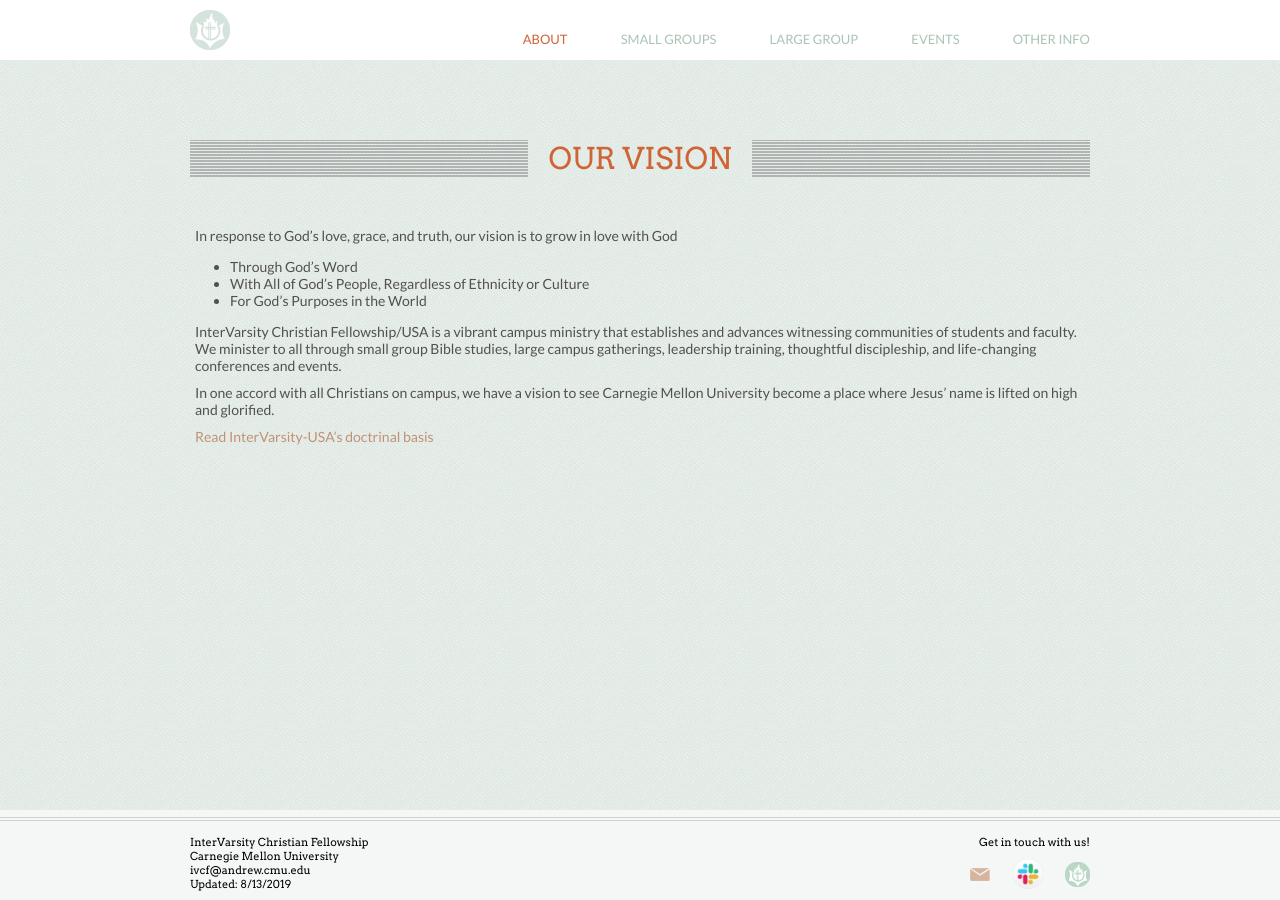
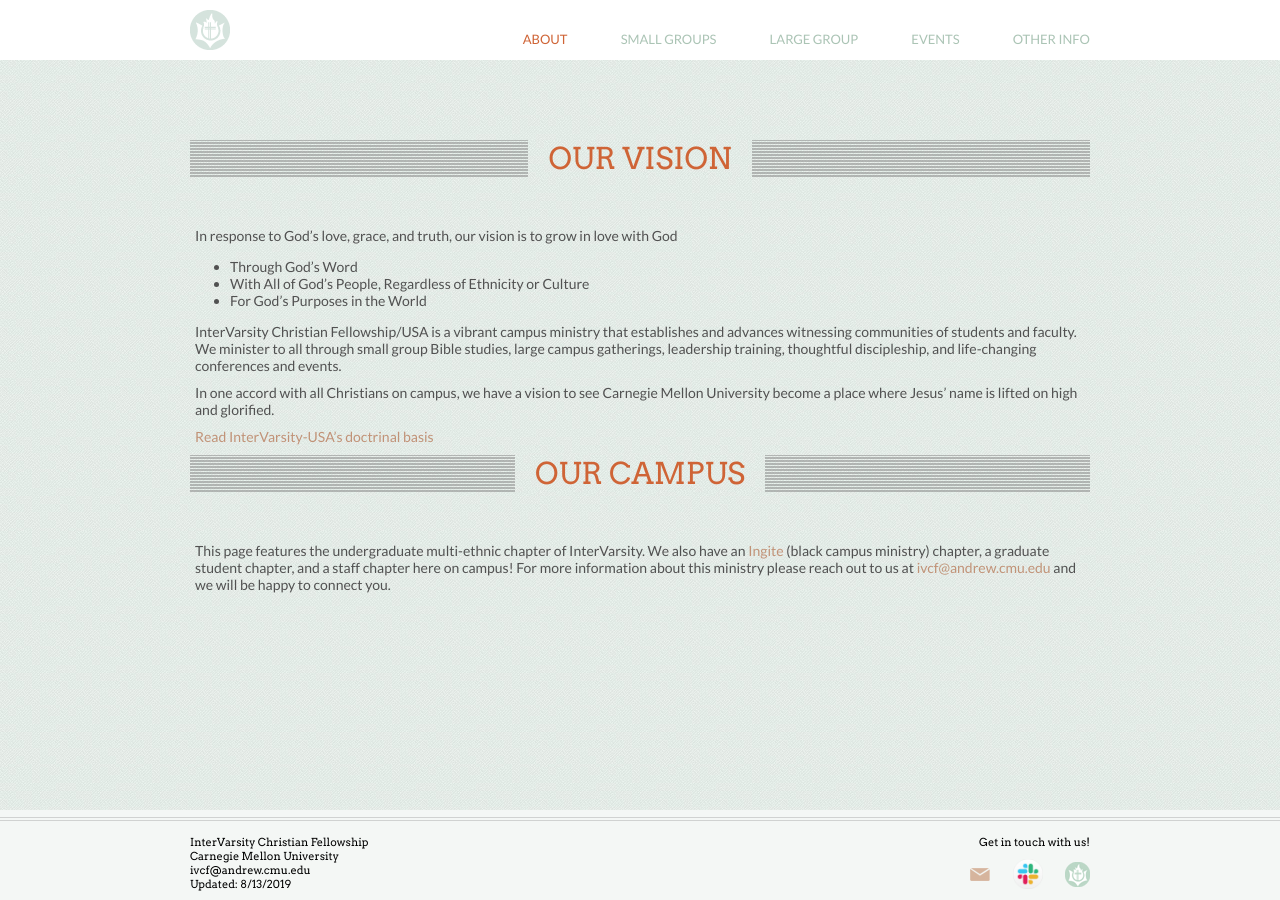
Before and after one commit to ivcf-cmu/ivcf-cmu.github.io, a Jekyll site: the page built from about.md, in a window 1280 px wide. Built offline with Jekyll 4.4.1, drawn with Linux system fonts in a browser that asks for light colours.

Commit message:
moved other chapter info to the about page

```diff
--- a/about.md
+++ b/about.md
@@ -14,3 +14,12 @@
 In one accord with all Christians on campus, we have a vision to see Carnegie Mellon University become a place where Jesus’ name is lifted on high and glorified.
 
 <a href="https://intervarsity.org/about-us/what-we-believe" target="_blank">Read InterVarsity-USA's doctrinal basis</a>
+
+
+<header class="section-header">
+	<h1>OUR CAMPUS</h1>
+</header>
+
+<p>
+This page features the undergraduate multi-ethnic chapter of InterVarsity. We also have an <a href="http://bcm.intervarsity.org/">Ingite</a> (black campus ministry) chapter, a graduate student chapter, and a staff chapter here on campus! For more information about this ministry please reach out to us at <a href="mailto:ivcf@andrew.cmu.edu">ivcf@andrew.cmu.edu</a> and we will be happy to connect you.
+</p>
```
